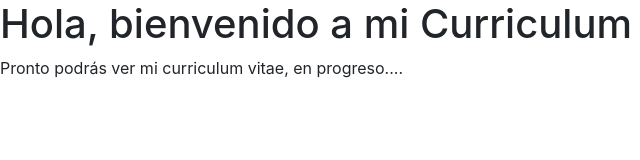
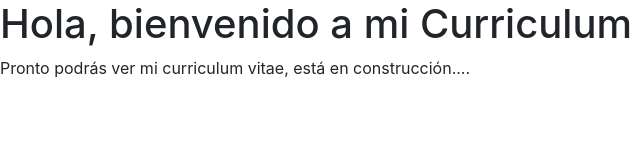
Before and after one commit to johnny3young/Hoja-de-Vida, a plain HTML site: page docs/index.html in a window 1280 px wide. Shown: the full height of the page, 0-640 px from the left. Drawn offline with nearby package versions, Linux system fonts and the light colour scheme.

```diff
--- a/docs/index.html
+++ b/docs/index.html
@@ -12,7 +12,7 @@
   </head>
   <body>
     <h1>Hola, bienvenido a mi Curriculum Vitae</h1>
-	<p>Pronto podrás ver mi curriculum vitae, en progreso....</p>
+	<p>Pronto podrás ver mi curriculum vitae, está en construcción....</p>
 
 
     <!-- Optional JavaScript -->
```
